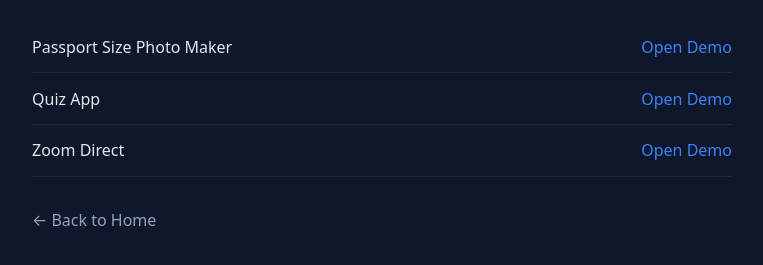
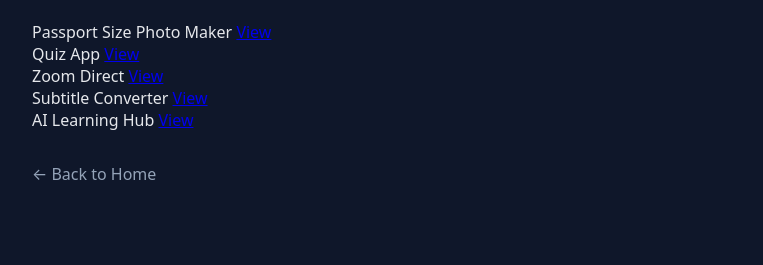
Before and after one commit to chiranjeeviiii/Projects, a plain HTML site: page index.html in a window 1280 px wide. Shown: the part 99-364 px from the top of the page, without its empty margins (258-1021 px from the left). Drawn offline with Linux system fonts and the light colour scheme.

Commit message:
Update index.html

```diff
--- a/index.html
+++ b/index.html
@@ -10,30 +10,44 @@
   <main>
     <h1>Projects</h1>
 
-    <ul class="projects-list">
-      <li>
+    <div class="projects">
+
+      <div class="project">
         <span>Passport Size Photo Maker</span>
         <a href="https://chiranjeeviiii.github.io/Passport-size-photo-maker/" target="_blank">
-          Open Demo
+          View
         </a>
-      </li>
+      </div>
 
-      <li>
+      <div class="project">
         <span>Quiz App</span>
         <a href="https://chiranjeeviiii.github.io/Quiz-app/" target="_blank">
-          Open Demo
+          View
         </a>
-      </li>
+      </div>
 
-      <li>
+      <div class="project">
         <span>Zoom Direct</span>
         <a href="https://chiranjeeviiii.github.io/zoom/" target="_blank">
-          Open Demo
+          View
         </a>
-      </li>
+      </div>
 
-      <!-- Add more projects below -->
-    </ul>
+      <div class="project">
+        <span>Subtitle Converter</span>
+        <a href="https://chiranjeevisubtitle-converter.netlify.app/" target="_blank">
+          View
+        </a>
+      </div>
+
+      <div class="project">
+        <span>AI Learning Hub</span>
+        <a href="https://boisterous-flan-dbb634.netlify.app/" target="_blank">
+          View
+        </a>
+      </div>
+
+    </div>
 
     <a class="back" href="https://chiranjeeviiii.github.io/">← Back to Home</a>
   </main>
```
